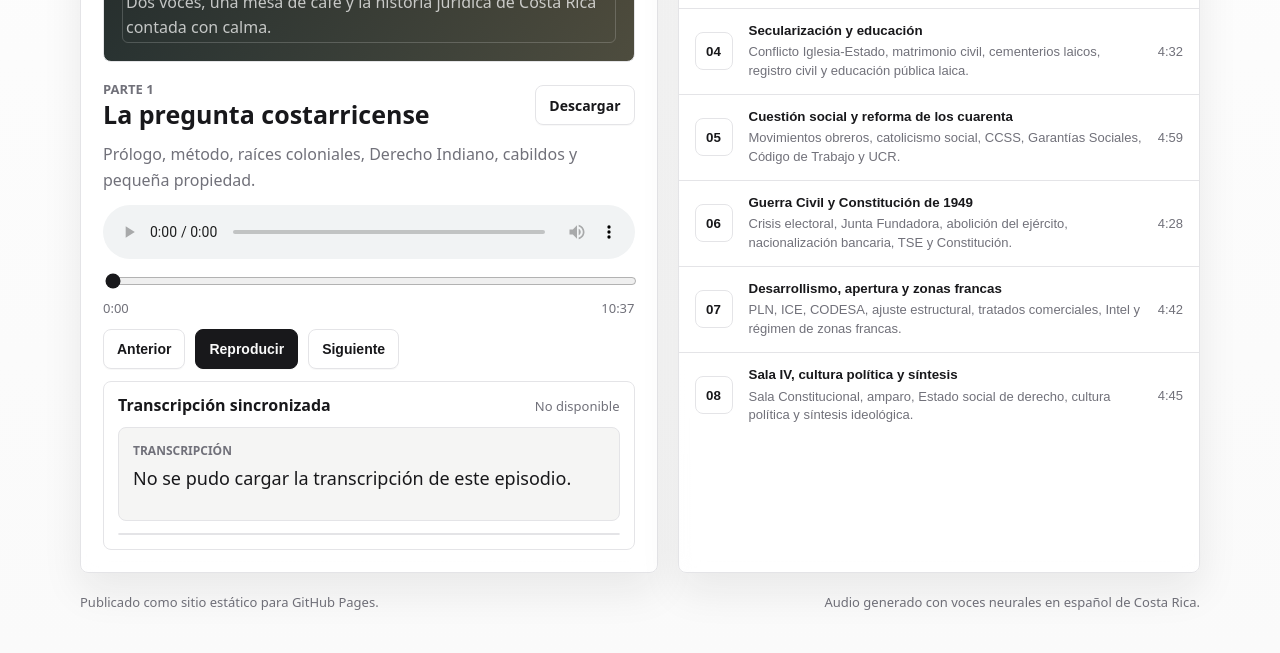
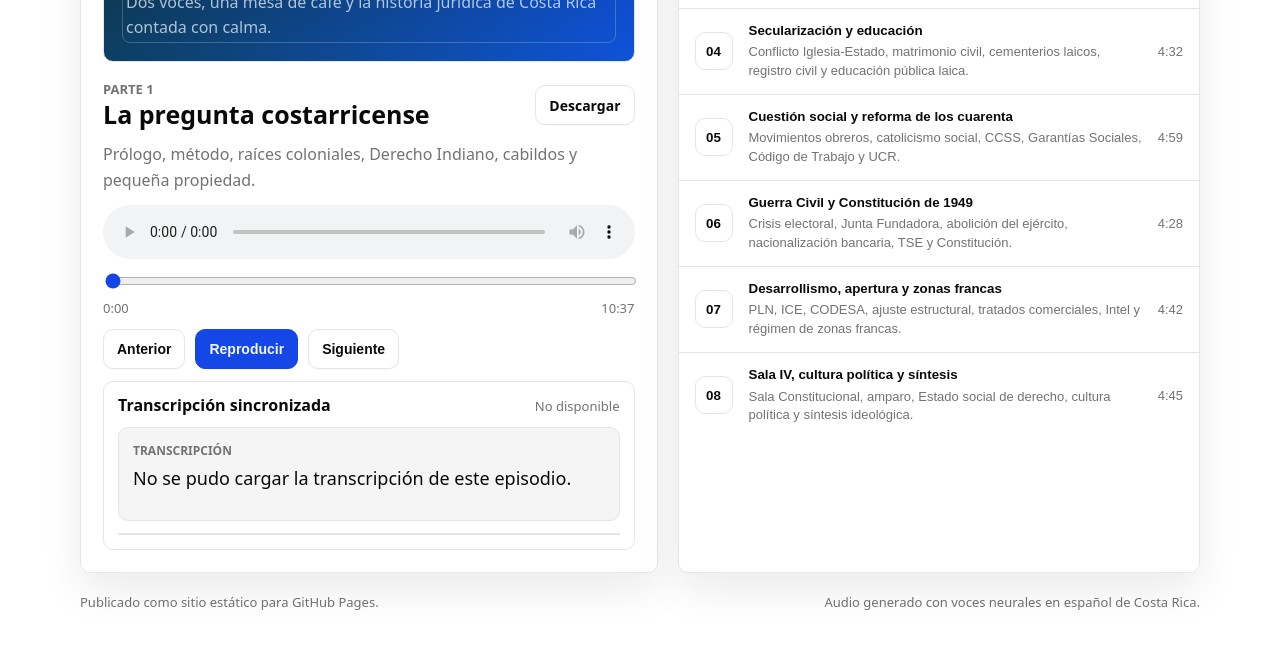
Before and after one commit to josoroma/La-evolucion-historica-de-Costa-Rica, a plain HTML site: page index.html in a window 1280 px wide. Shown: the part 718-1371 px from the top of the page. Drawn offline with Linux system fonts and the light colour scheme; no server answers.

Commit message:
Apply OKLCH shadcn theme

```diff
--- a/index.html
+++ b/index.html
@@ -8,23 +8,74 @@
   <style>
     :root {
       color-scheme: light;
-      --background: #fafafa;
-      --foreground: #18181b;
-      --muted: #f4f4f5;
-      --muted-foreground: #71717a;
-      --card: #ffffff;
-      --card-foreground: #18181b;
-      --border: #e4e4e7;
-      --input: #e4e4e7;
-      --primary: #18181b;
-      --primary-foreground: #fafafa;
-      --secondary: #f4f4f5;
-      --secondary-foreground: #18181b;
-      --accent: #f5f5f4;
-      --accent-foreground: #1c1917;
-      --ring: #a1a1aa;
-      --radius: 8px;
+      --background: oklch(1 0 0);
+      --foreground: oklch(0.145 0 0);
+      --card: oklch(1 0 0);
+      --card-foreground: oklch(0.145 0 0);
+      --popover: oklch(1 0 0);
+      --popover-foreground: oklch(0.145 0 0);
+      --primary: oklch(0.488 0.243 264.376);
+      --primary-foreground: oklch(0.97 0.014 254.604);
+      --secondary: oklch(0.967 0.001 286.375);
+      --secondary-foreground: oklch(0.21 0.006 285.885);
+      --muted: oklch(0.97 0 0);
+      --muted-foreground: oklch(0.556 0 0);
+      --accent: oklch(0.97 0 0);
+      --accent-foreground: oklch(0.205 0 0);
+      --destructive: oklch(0.577 0.245 27.325);
+      --border: oklch(0.922 0 0);
+      --input: oklch(0.922 0 0);
+      --ring: oklch(0.708 0 0);
+      --chart-1: oklch(0.845 0.143 164.978);
+      --chart-2: oklch(0.696 0.17 162.48);
+      --chart-3: oklch(0.596 0.145 163.225);
+      --chart-4: oklch(0.508 0.118 165.612);
+      --chart-5: oklch(0.432 0.095 166.913);
+      --radius: 0.625rem;
+      --sidebar: oklch(0.985 0 0);
+      --sidebar-foreground: oklch(0.145 0 0);
+      --sidebar-primary: oklch(0.546 0.245 262.881);
+      --sidebar-primary-foreground: oklch(0.97 0.014 254.604);
+      --sidebar-accent: oklch(0.97 0 0);
+      --sidebar-accent-foreground: oklch(0.205 0 0);
+      --sidebar-border: oklch(0.922 0 0);
+      --sidebar-ring: oklch(0.708 0 0);
       font-family: ui-sans-serif, system-ui, -apple-system, BlinkMacSystemFont, "Segoe UI", sans-serif;
+    }
+
+    .dark {
+      color-scheme: dark;
+      --background: oklch(0.145 0 0);
+      --foreground: oklch(0.985 0 0);
+      --card: oklch(0.205 0 0);
+      --card-foreground: oklch(0.985 0 0);
+      --popover: oklch(0.205 0 0);
+      --popover-foreground: oklch(0.985 0 0);
+      --primary: oklch(0.424 0.199 265.638);
+      --primary-foreground: oklch(0.97 0.014 254.604);
+      --secondary: oklch(0.274 0.006 286.033);
+      --secondary-foreground: oklch(0.985 0 0);
+      --muted: oklch(0.269 0 0);
+      --muted-foreground: oklch(0.708 0 0);
+      --accent: oklch(0.269 0 0);
+      --accent-foreground: oklch(0.985 0 0);
+      --destructive: oklch(0.704 0.191 22.216);
+      --border: oklch(1 0 0 / 10%);
+      --input: oklch(1 0 0 / 15%);
+      --ring: oklch(0.556 0 0);
+      --chart-1: oklch(0.845 0.143 164.978);
+      --chart-2: oklch(0.696 0.17 162.48);
+      --chart-3: oklch(0.596 0.145 163.225);
+      --chart-4: oklch(0.508 0.118 165.612);
+      --chart-5: oklch(0.432 0.095 166.913);
+      --sidebar: oklch(0.205 0 0);
+      --sidebar-foreground: oklch(0.985 0 0);
+      --sidebar-primary: oklch(0.623 0.214 259.815);
+      --sidebar-primary-foreground: oklch(0.97 0.014 254.604);
+      --sidebar-accent: oklch(0.269 0 0);
+      --sidebar-accent-foreground: oklch(0.985 0 0);
+      --sidebar-border: oklch(1 0 0 / 10%);
+      --sidebar-ring: oklch(0.556 0 0);
     }
 
     * { box-sizing: border-box; }
@@ -33,9 +84,9 @@
       margin: 0;
       min-height: 100vh;
       background:
-        linear-gradient(180deg, rgba(255,255,255,0.92), rgba(250,250,250,0.98)),
-        radial-gradient(circle at 18% 8%, rgba(212, 175, 55, 0.10), transparent 30%),
-        radial-gradient(circle at 78% 12%, rgba(20, 184, 166, 0.08), transparent 28%),
+        linear-gradient(180deg, color-mix(in oklch, var(--background) 94%, transparent), var(--background)),
+        radial-gradient(circle at 18% 8%, color-mix(in oklch, var(--primary) 12%, transparent), transparent 30%),
+        radial-gradient(circle at 78% 12%, color-mix(in oklch, var(--chart-2) 10%, transparent), transparent 28%),
         var(--background);
       color: var(--foreground);
     }
@@ -103,7 +154,7 @@
       font-size: 14px;
       font-weight: 600;
       text-decoration: none;
-      box-shadow: 0 1px 1px rgba(0,0,0,0.03);
+      box-shadow: 0 1px 1px color-mix(in oklch, var(--foreground) 3%, transparent);
       cursor: pointer;
     }
 
@@ -131,8 +182,8 @@
     .playlist-panel {
       border: 1px solid var(--border);
       border-radius: var(--radius);
-      background: rgba(255,255,255,0.86);
-      box-shadow: 0 18px 40px rgba(24, 24, 27, 0.08);
+      background: color-mix(in oklch, var(--card) 88%, transparent);
+      box-shadow: 0 18px 40px color-mix(in oklch, var(--foreground) 8%, transparent);
       backdrop-filter: blur(12px);
     }
 
@@ -146,9 +197,9 @@
       border-radius: var(--radius);
       padding: 22px;
       background:
-        linear-gradient(145deg, rgba(24,24,27,0.92), rgba(68,64,60,0.86)),
-        linear-gradient(45deg, #0f766e, #d4af37);
-      color: white;
+        linear-gradient(145deg, color-mix(in oklch, var(--foreground) 84%, transparent), color-mix(in oklch, var(--primary) 74%, transparent)),
+        linear-gradient(45deg, var(--chart-3), var(--primary));
+      color: var(--primary-foreground);
       overflow: hidden;
       position: relative;
     }
@@ -157,7 +208,7 @@
       content: "";
       position: absolute;
       inset: 18px;
-      border: 1px solid rgba(255,255,255,0.18);
+      border: 1px solid color-mix(in oklch, var(--primary-foreground) 22%, transparent);
       border-radius: calc(var(--radius) - 2px);
       pointer-events: none;
     }
@@ -173,7 +224,7 @@
     .cover-subtitle {
       position: relative;
       margin: 10px 0 0;
-      color: rgba(255,255,255,0.72);
+      color: color-mix(in oklch, var(--primary-foreground) 72%, transparent);
       line-height: 1.55;
     }
 
@@ -459,6 +510,7 @@
       <nav class="nav-actions" aria-label="Enlaces del proyecto">
         <a class="button" href="README.md">README</a>
         <a class="button" href="https://github.com/josoroma/La-evolucion-historica-de-Costa-Rica">GitHub</a>
+        <button class="button" id="themeButton" type="button" aria-pressed="false">Tema oscuro</button>
         <a class="button primary" href="#playlist">Episodios</a>
       </nav>
     </header>
@@ -599,6 +651,7 @@
     const episodeTitle = document.querySelector("#episodeTitle");
     const episodeDescription = document.querySelector("#episodeDescription");
     const episodeList = document.querySelector("#episodeList");
+    const themeButton = document.querySelector("#themeButton");
     const downloadLink = document.querySelector("#downloadLink");
     const playButton = document.querySelector("#playButton");
     const previousButton = document.querySelector("#previousButton");
@@ -614,6 +667,14 @@
     let activeIndex = 0;
     let cues = [];
     let activeCueIndex = -1;
+
+    function applyTheme(theme) {
+      const isDark = theme === "dark";
+      document.documentElement.classList.toggle("dark", isDark);
+      themeButton.textContent = isDark ? "Tema claro" : "Tema oscuro";
+      themeButton.setAttribute("aria-pressed", String(isDark));
+      localStorage.setItem("theme", theme);
+    }
 
     function formatTime(seconds) {
       if (!Number.isFinite(seconds)) return "0:00";
@@ -772,6 +833,9 @@
 
     previousButton.addEventListener("click", () => loadEpisode(activeIndex - 1, true));
     nextButton.addEventListener("click", () => loadEpisode(activeIndex + 1, true));
+    themeButton.addEventListener("click", () => {
+      applyTheme(document.documentElement.classList.contains("dark") ? "light" : "dark");
+    });
 
     audio.addEventListener("play", () => { playButton.textContent = "Pausar"; });
     audio.addEventListener("pause", () => { playButton.textContent = "Reproducir"; });
@@ -791,6 +855,7 @@
       audio.currentTime = (Number(seek.value) / 100) * audio.duration;
     });
 
+    applyTheme(localStorage.getItem("theme") || (window.matchMedia("(prefers-color-scheme: dark)").matches ? "dark" : "light"));
     renderPlaylist();
     loadTranscript(episodes[activeIndex].transcript);
   </script>
```
